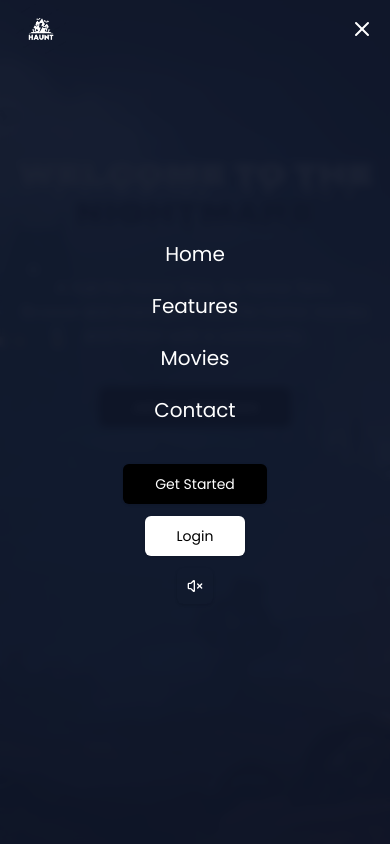
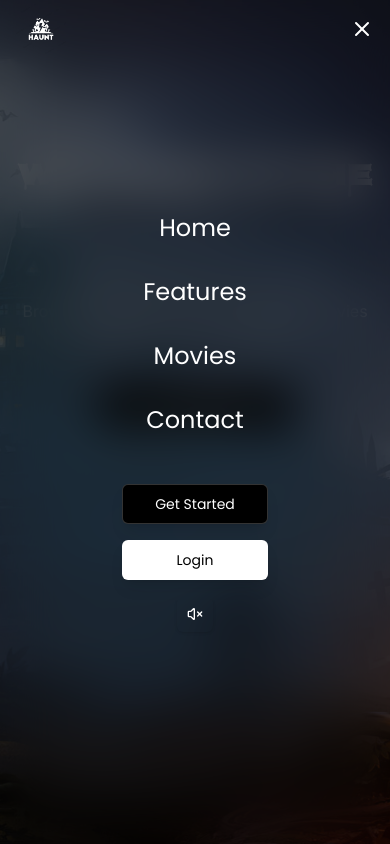
Before and after one commit to abelxo19/horror-fan-site, a Next.js app: page / in a window 390 px wide. Both pictures are taken after a click on the button "Open menu". Shown: the top 844 px of the page. Built offline with nearby package versions, Linux system fonts and the light colour scheme; no server answers.

Commit message:
add-animation-humburger -menu

```diff
--- a/components/header.tsx
+++ b/components/header.tsx
@@ -6,7 +6,8 @@ import Logo from "@/public/logo-2.png"
 import Link from "next/link"
 import { Button } from "./ui/button"
 import HorrorAudio from "@/components/audio"
-import { Menu, X } from "lucide-react"
+import { Menu, X } from 'lucide-react'
+import { motion, AnimatePresence } from "framer-motion"
 
 // This component is now client-side since we need interactivity for the mobile menu
 interface User {
@@ -32,6 +33,127 @@ const Header = ({ user }: { user: User | null }) => {
     window.addEventListener("scroll", handleScroll)
     return () => window.removeEventListener("scroll", handleScroll)
   }, [])
+
+  // Animation variants
+  const backdropVariants = {
+    hidden: {
+      opacity: 0,
+    },
+    visible: {
+      opacity: 1,
+      transition: {
+        duration: 0.4,
+        ease: [0.22, 1, 0.36, 1], // Custom cubic-bezier for smooth entrance
+      }
+    },
+    exit: {
+      opacity: 0,
+      transition: {
+        duration: 0.3,
+        ease: "easeInOut",
+      }
+    }
+  }
+
+  const menuVariants = {
+    hidden: {
+      opacity: 0,
+      scale: 0.95,
+      y: -10,
+    },
+    visible: {
+      opacity: 1,
+      scale: 1,
+      y: 0,
+      transition: {
+        duration: 0.5,
+        ease: [0.22, 1, 0.36, 1],
+        when: "beforeChildren",
+        staggerChildren: 0.1,
+        delayChildren: 0.1,
+      }
+    },
+    exit: {
+      opacity: 0,
+      scale: 0.98,
+      y: -10,
+      transition: {
+        duration: 0.4,
+        ease: "easeInOut",
+        when: "afterChildren",
+        staggerChildren: 0.05,
+        staggerDirection: -1
+      }
+    }
+  }
+
+  const itemVariants = {
+    hidden: {
+      y: 30,
+      opacity: 0,
+      rotateX: -15,
+    },
+    visible: {
+      y: 0,
+      opacity: 1,
+      rotateX: 0,
+      transition: {
+        type: "spring",
+        stiffness: 200,
+        damping: 20,
+        duration: 0.6,
+      }
+    },
+    exit: {
+      y: -20,
+      opacity: 0,
+      transition: {
+        duration: 0.3,
+        ease: "easeInOut"
+      }
+    },
+    hover: {
+      scale: 1.05,
+      color: "#ffffff",
+      textShadow: "0 0 8px rgba(255,255,255,0.5)",
+      transition: {
+        duration: 0.2
+      }
+    }
+  }
+
+  const buttonVariants = {
+    hidden: {
+      y: 20,
+      opacity: 0,
+      scale: 0.9
+    },
+    visible: {
+      y: 0,
+      opacity: 1,
+      scale: 1,
+      transition: {
+        type: "spring",
+        stiffness: 300,
+        damping: 24,
+        delay: 0.3
+      }
+    },
+    exit: {
+      y: 10,
+      opacity: 0,
+      scale: 0.9,
+      transition: {
+        duration: 0.3
+      }
+    },
+    hover: {
+      scale: 1.05,
+      transition: {
+        duration: 0.2
+      }
+    }
+  }
 
   return (
     <header
@@ -70,13 +192,37 @@ const Header = ({ user }: { user: User | null }) => {
           </div>
 
           {/* Mobile Menu Button */}
-          <button
+          <motion.button
             className="md:hidden text-white z-40"
             onClick={() => setIsMenuOpen(!isMenuOpen)}
             aria-label={isMenuOpen ? "Close menu" : "Open menu"}
+            whileTap={{ scale: 0.85, rotate: isMenuOpen ? -90 : 0 }}
+            transition={{ duration: 0.2 }}
           >
-            {isMenuOpen ? <X size={24} /> : <Menu size={24} />}
-          </button>
+            <AnimatePresence mode="wait">
+              {isMenuOpen ? (
+                <motion.div
+                  key="close"
+                  initial={{ rotate: 45, opacity: 0 }}
+                  animate={{ rotate: 0, opacity: 1 }}
+                  exit={{ rotate: -45, opacity: 0 }}
+                  transition={{ duration: 0.3 }}
+                >
+                  <X size={24} />
+                </motion.div>
+              ) : (
+                <motion.div
+                  key="menu"
+                  initial={{ rotate: -45, opacity: 0 }}
+                  animate={{ rotate: 0, opacity: 1 }}
+                  exit={{ rotate: 45, opacity: 0 }}
+                  transition={{ duration: 0.3 }}
+                >
+                  <Menu size={24} />
+                </motion.div>
+              )}
+            </AnimatePresence>
+          </motion.button>
 
           {/* Authentication Buttons - Desktop */}
           <div className="hidden md:flex items-center space-x-2 z-30">
@@ -106,70 +252,139 @@ const Header = ({ user }: { user: User | null }) => {
           </div>
         </div>
 
-        {/* Mobile Menu */}
-        <div
-          className={`fixed inset-0 bg-[#0f172a]/95 backdrop-blur-sm flex flex-col justify-center items-center z-30 transition-all duration-300 ${
-            isMenuOpen ? "opacity-100 visible" : "opacity-0 invisible"
-          }`}
+        {/* Mobile Menu with AnimatePresence for exit animations */}
+        <AnimatePresence>
+          {isMenuOpen && (
+            <>
+              {/* Backdrop with blur effect */}
+              <motion.div
+                className="fixed inset-0 backdrop-blur-xl bg-black/60 z-30"
+                initial="hidden"
+                animate="visible"
+                exit="exit"
+                variants={backdropVariants}
+              />
+
+              {/* Menu content */}
+              <motion.div
+                className="fixed inset-0 flex flex-col justify-center items-center z-30 pointer-events-none"
+                initial="hidden"
+                animate="visible"
+                exit="exit"
+                variants={menuVariants}
               >
-          <nav className="flex flex-col items-center space-y-6 mb-10">
+                <motion.nav className="flex flex-col items-center space-y-8 mb-12 pointer-events-auto">
+                  <motion.div
+                    variants={itemVariants}
+                    whileHover="hover"
+                    className="overflow-hidden"
+                  >
                     <Link
                       href="/"
-              className="text-white hover:text-gray-300 text-xl font-medium transition-colors"
+                      className="text-white text-2xl font-medium transition-colors inline-block"
                       onClick={() => setIsMenuOpen(false)}
                     >
                       Home
                     </Link>
+                  </motion.div>
+
+                  <motion.div
+                    variants={itemVariants}
+                    whileHover="hover"
+                    className="overflow-hidden"
+                  >
                     <Link
                       href="#features"
-              className="text-white hover:text-gray-300 text-xl font-medium transition-colors"
+                      className="text-white text-2xl font-medium transition-colors inline-block"
                       onClick={() => setIsMenuOpen(false)}
                     >
                       Features
                     </Link>
+                  </motion.div>
+
+                  <motion.div
+                    variants={itemVariants}
+                    whileHover="hover"
+                    className="overflow-hidden"
+                  >
                     <Link
                       href="#pricing"
-              className="text-white hover:text-gray-300 text-xl font-medium transition-colors"
+                      className="text-white text-2xl font-medium transition-colors inline-block"
                       onClick={() => setIsMenuOpen(false)}
                     >
                       Movies
                     </Link>
+                  </motion.div>
+
+                  <motion.div
+                    variants={itemVariants}
+                    whileHover="hover"
+                    className="overflow-hidden"
+                  >
                     <Link
                       href="#contact"
-              className="text-white hover:text-gray-300 text-xl font-medium transition-colors"
+                      className="text-white text-2xl font-medium transition-colors inline-block"
                       onClick={() => setIsMenuOpen(false)}
                     >
                       Contact
                     </Link>
-          </nav>
+                  </motion.div>
+                </motion.nav>
 
                 {/* Authentication Buttons - Mobile */}
-          <div className="flex flex-col space-y-3 items-center">
+                <motion.div
+                  className="flex flex-col space-y-4 items-center pointer-events-auto"
+                >
                   {!user ? (
                     <>
+                      <motion.div
+                        variants={buttonVariants}
+                        whileHover="hover"
+                        className="w-full"
+                      >
                         <Link href="/api/auth/register" onClick={() => setIsMenuOpen(false)}>
-                  <Button size="lg" className="w-full bg-black text-white hover:bg-[#232e44]">
+                          <Button size="lg" className="w-full bg-black text-white hover:bg-[#232e44] border border-white/20 shadow-lg">
                             Get Started
                           </Button>
                         </Link>
+                      </motion.div>
+
+                      <motion.div
+                        variants={buttonVariants}
+                        whileHover="hover"
+                        className="w-full"
+                      >
                         <Link href="/api/auth/login" onClick={() => setIsMenuOpen(false)}>
-                  <Button size="lg" className="w-full bg-white text-black hover:bg-gray-300 hover:text-black">
+                          <Button size="lg" className="w-full bg-white text-black hover:bg-gray-300 hover:text-black shadow-lg">
                             Login
                           </Button>
                         </Link>
-                <div className="mt-4">
+                      </motion.div>
+
+                      <motion.div
+                        variants={buttonVariants}
+                        className="mt-6"
+                      >
                         <HorrorAudio />
-                </div>
+                      </motion.div>
                     </>
                   ) : (
+                    <motion.div
+                      variants={buttonVariants}
+                      whileHover="hover"
+                    >
                       <Link href="/dashboard" onClick={() => setIsMenuOpen(false)}>
-                <Button size="lg" className="w-full bg-blue-600 text-white hover:bg-blue-700">
+                        <Button size="lg" className="w-full bg-blue-600 text-white hover:bg-blue-700 shadow-lg">
                           Go to Dashboard
                         </Button>
                       </Link>
+                    </motion.div>
                   )}
-          </div>
-        </div>
+                </motion.div>
+              </motion.div>
+            </>
+          )}
+        </AnimatePresence>
       </div>
     </header>
   )
```
Lines whose indentation alone changed are shown as unchanged.
